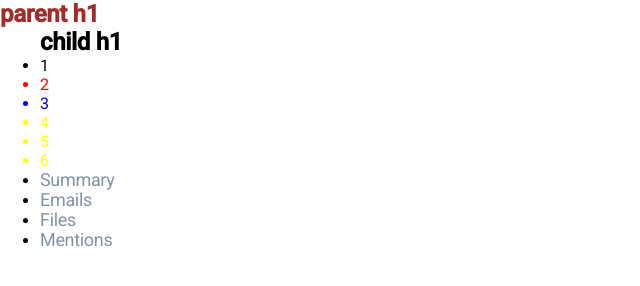
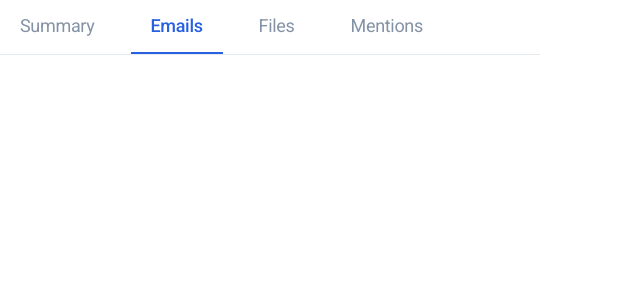
Before and after one commit to muffin9/CSS-Practice, a plain HTML site: page float1/index.html in a window 1280 px wide. Shown: the whole page, without its empty margins (0-640 px from the left). Drawn offline with Linux system fonts and the light colour scheme.

Commit message:
float 속성 정리 & 실습 완료

```diff
--- a/float1/index.css
+++ b/float1/index.css
@@ -16,18 +16,36 @@
   }
 
 /* ▼ WHERE YOUR CODE BEGINS */
-section > h1 {
-    color: brown;
+
+.tab-menu {
+  max-width: 540px;
+  padding-left: 0;
+  border-bottom: 1px solid #E5EAEF;
 }
 
-.active {
-  color: red;
+.tab-menu::after {
+  display: block;
+  content: '';
+  clear: left;
 }
 
-.active ~ li {
-  color: yellow;
+.tab-menu-item {
+  float: left;
+  margin-right: 16px;
+  list-style-type: none;
 }
 
-.active + li {
-  color: blue;
+.tab-menu-item.selected {
+  border-bottom: 2px solid #2860E1;
 }
+
+.tab-menu-item a {
+  display:inline-block;
+  padding: 16px 20px;
+}
+
+
+.tab-menu-item.selected a{
+  color: #2860E1;
+  font-weight: 500;
+}
--- a/float1/index.html
+++ b/float1/index.html
@@ -8,29 +8,17 @@
     <link rel="stylesheet" href="./index.css" />
   </head>
   <body>
-    <section>
-      <h1>parent h1</h1>
-      <ul>
-          <h1>child h1</h1>
-          <li>1</li>
-          <li class="active">2</li>
-          <li>3</li>
-          <li>4</li>
-          <li>5</li>
-          <li>6</li>
-      </ul>
-  </section>
-    <ul>
-      <li>
+    <ul class="tab-menu">
+      <li class="tab-menu-item">
         <a href="#">Summary</a>
       </li>
-      <li>
+      <li class="tab-menu-item selected">
         <a href="#">Emails</a>
       </li>
-      <li>
+      <li class="tab-menu-item">
         <a href="#">Files</a>
       </li>
-      <li>
+      <li class="tab-menu-item">
         <a href="#">Mentions</a>
       </li>
     </ul>
```
Also changed, not shown: 1 other file.
